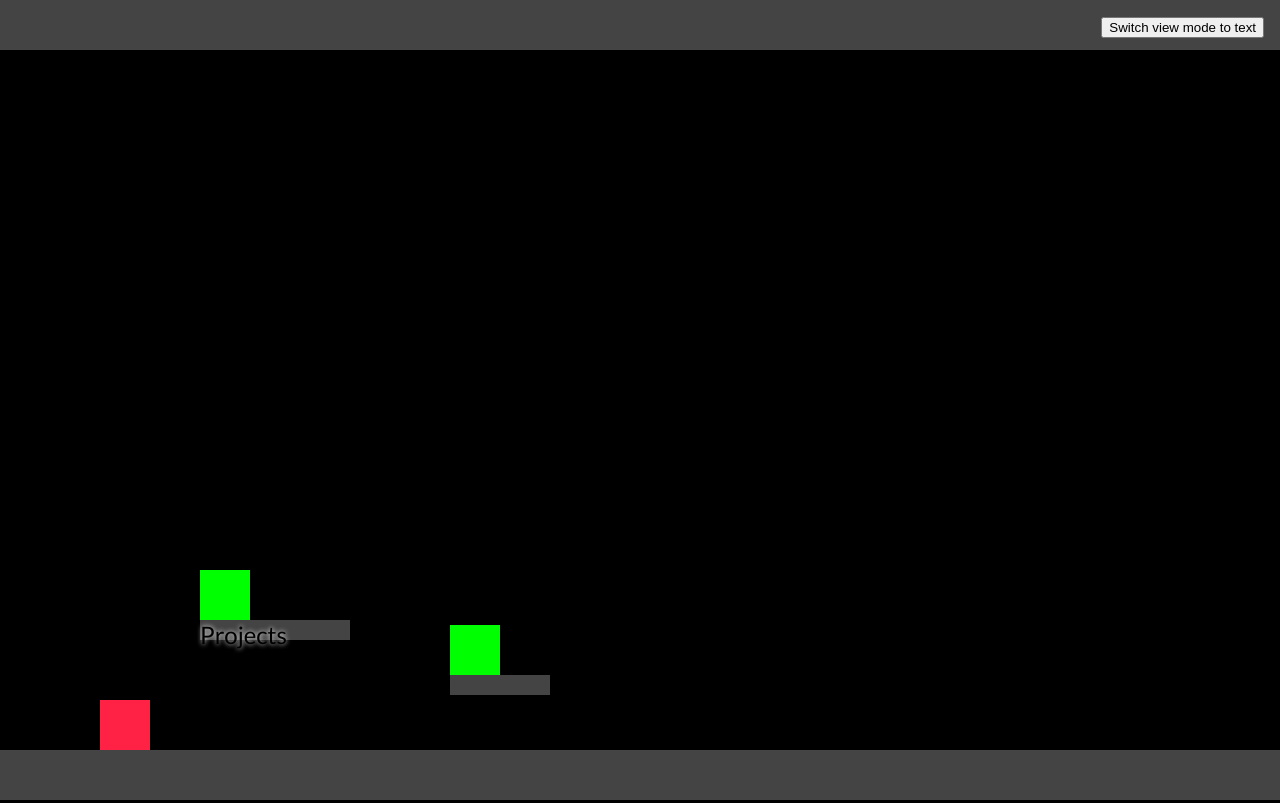
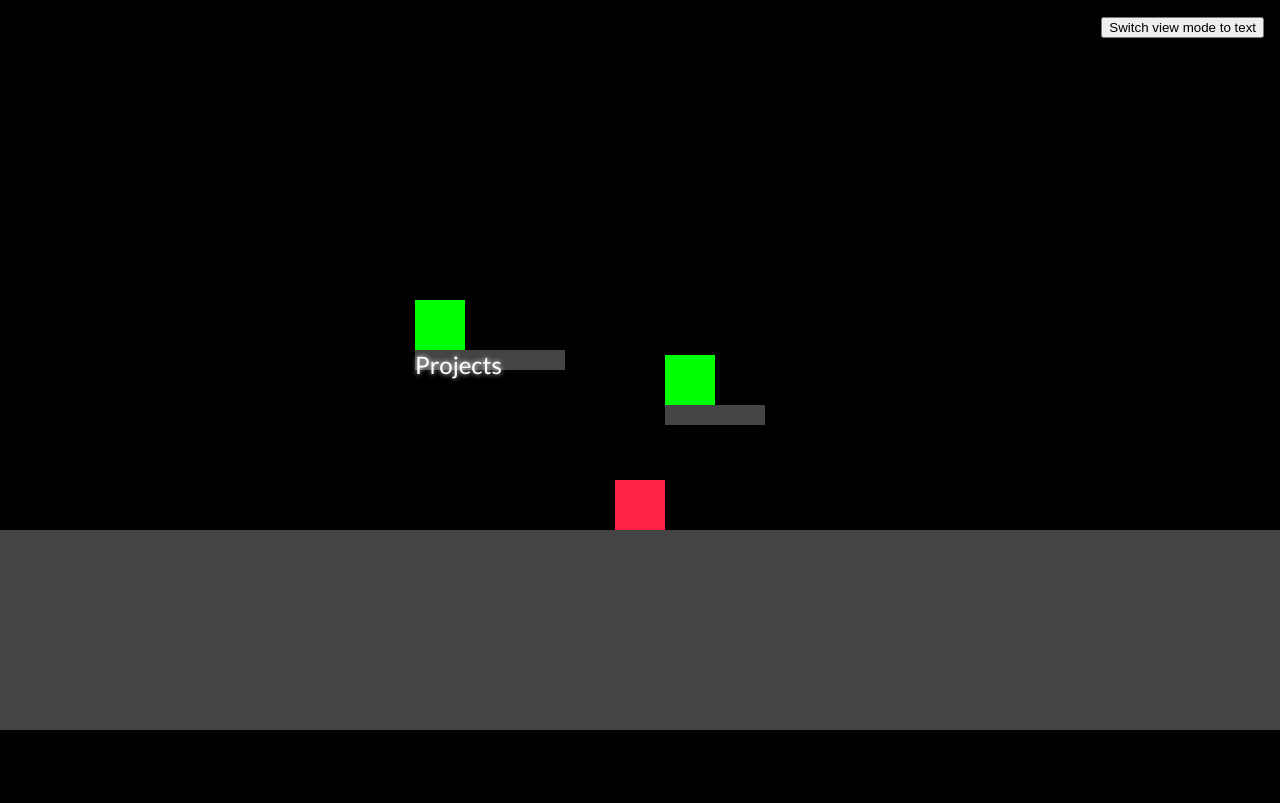
Before and after one commit to tomayyeung/tomay.dev, a Next.js app: page / in a window 1280 px wide. Built offline with nearby package versions, Linux system fonts and the light colour scheme.

Commit message:
camera added to platformer

```diff
--- a/app/HomeGame.tsx
+++ b/app/HomeGame.tsx
@@ -1,20 +1,21 @@
 import { Platformer } from "@/components/Platformer";
 import { Alignment, PlatformerLabel } from "@/components/PlatformerLabel";
+import { CameraProvider } from "@/context/CameraContext";
 
 export function HomeGame() {
   return (
-    <>
+    <CameraProvider>
       <Platformer
       platforms={[
-        { x: 200, y: 180, width: 150, height: 20, type: 'oneWay' },
-        { x: 450, y: 125, width: 100, height: 20, type: 'oneWay' },
+        { x: -200, y: -180, width: 150, height: 20, type: 'oneWay' },
+        { x: 50, y: -125, width: 100, height: 20, type: 'oneWay' },
       ]}
       doors = {[
-        { x: 200, y: 230, width: 50, height: 50, redirect: "/projects" },
-        { x: 450, y: 175, width: 50, height: 50, redirect: "/canvas-demo" },
-      ]}/>
+        { x: -200, y: -230, width: 50, height: 50, redirect: "/projects" },
+        { x: 50, y:- 175, width: 50, height: 50, redirect: "/canvas-demo" },
+        ]}/>
 
-      <PlatformerLabel label={{x: 200, y: 180, text: "Projects"}} alignment={Alignment.TopLeft}></PlatformerLabel>
-    </>
+      <PlatformerLabel label={{ x: -200, y: -180, text: "Projects" }} alignment={Alignment.TopLeft}></PlatformerLabel>
+    </CameraProvider>
   );
 }
--- a/app/globals.css
+++ b/app/globals.css
@@ -1,6 +1,7 @@
 body {
   margin: 0;
   background-color: black;
+  color: white;
 }
 
 /* :root {
--- a/components/Platformer/Platformer.tsx
+++ b/components/Platformer/Platformer.tsx
@@ -5,17 +5,19 @@ import { useEffect, useRef } from "react";
 
 import { Door, Platform } from "@/components/Platformer/platformer-helper";
 import { loadKeybinds, startPlatformer } from "@/components/Platformer/platformer-game";
+import { useCamera } from "@/context/CameraContext";
 
 export function Platformer({ platforms, doors } : { platforms: Platform[], doors: Door[] }) {
+  const { setCamera } = useCamera();
   const canvasRef = useRef<HTMLCanvasElement>(null);
   useEffect(() => {
     if (!canvasRef.current) return;
 
     loadKeybinds();
 
-    const cleanup = startPlatformer(canvasRef.current, platforms, doors);
+    const cleanup = startPlatformer(canvasRef.current, setCamera, platforms, doors);
     return cleanup;
-  }, [doors, platforms]);
+  }, [setCamera, doors, platforms]);
 
   return (
     <canvas
--- a/components/Platformer/platformer-game.ts
+++ b/components/Platformer/platformer-game.ts
@@ -4,7 +4,8 @@
  * right wall should probably not be based on window size
  */
 
-import { Platform, Door, isColliding, doorCollision, Keybinds, defaultKeybinds, FPS, Player } from "./platformer-helper";
+import { Platform, Door, isColliding, doorCollision, Keybinds, defaultKeybinds, FPS, Player, WORLD_WIDTH, WORLD_HEIGHT } from "./platformer-helper";
+import { Camera } from "@/context/CameraContext";
 
 let keybinds: Keybinds = { ...defaultKeybinds };
 
@@ -24,26 +25,11 @@ export function loadKeybinds() {
   }
 }
 
-let prevHeight: number = 0;
-/**
- * when window is resized vertically, things are still drawn relative to the top, meaning they will be hidden if the window is
- * shortened enough. Address this by updating all y-values
-*/
-function refreshCanvasSize(canvas: HTMLCanvasElement, platforms?: Platform[], doors?: Door[], player?: Player) {
-  // update canvas size
-  canvas.width = window.innerWidth;
-  canvas.height = window.innerHeight;
-
-  // update y-values
-  if (platforms !== undefined) platforms.forEach(platform => platform.y += canvas.height - prevHeight);
-  if (doors !== undefined) doors.forEach(door => door.y += canvas.height - prevHeight);
-  if (player !== undefined) player.y += canvas.height - prevHeight;
-
-  prevHeight = canvas.height;
-}
-
 export function startPlatformer(
-  canvas: HTMLCanvasElement, platformsList?: Platform[], doorsList?: Door[],
+  canvas: HTMLCanvasElement,
+  setCamera: (newCamera: Partial<Camera>) => void,
+  platformsList?: Platform[],
+  doorsList?: Door[]
 ) {
   // remove overflow - hide scroll bar
   const originalOverflow = document.body.style.overflow;
@@ -53,7 +39,11 @@ export function startPlatformer(
   const ctx = canvas.getContext('2d');
   if (!ctx) return;
 
-  refreshCanvasSize(canvas);
+  const updateCanvas = () => {
+    canvas.width = window.innerWidth;
+    canvas.height = window.innerHeight;
+  };
+  updateCanvas();
 
   // define constants
   const gravity = 0.5; // higher values make player fall faster
@@ -62,18 +52,16 @@ export function startPlatformer(
   const terminalVelocity = 20;
 
   /*
-  * Coordinates of platforms and doors will be inputted by components with the origin at the bottom left corner
+  * Coordinates of platforms and doors will be inputted by components with the origin at the center bottom of world
   * This makes handling different screen sizes easier; big screens won't have to deal with having high platforms
   * As a result, these coordinates need to be adapted to HTML canvas coordinates
   */
-  platformsList?.forEach(platform => platform.y = canvas.height - platform.y);
-  doorsList?.forEach(door => door.y = canvas.height - door.y);
-
+  const WALL_SIZE = 200; // thickness of world walls
   const defaultPlatforms: Platform[] = [
-    { x: 0, y: canvas.height - 50, width: canvas.width, height: 50, type: 'solid' }, // floor
-    { x: -50, y: 0, width: 50, height: canvas.height, type: 'solid' }, // left wall
-    { x: canvas.width, y: 0, width: 50, height: canvas.height, type: 'solid' }, // right wall
-    { x: 0, y: 0, width: canvas.width, height: 50, type: 'solid' }, // ceiling
+    { x: -WORLD_WIDTH/2 - WALL_SIZE, y: 0, width: WORLD_WIDTH + WALL_SIZE*2, height: WALL_SIZE, type: 'solid' }, // floor
+    { x: -WORLD_WIDTH/2 - WALL_SIZE, y: -WORLD_HEIGHT - WALL_SIZE, width: WALL_SIZE, height: WORLD_HEIGHT + WALL_SIZE*2, type: 'solid' }, // left wall
+    { x: WORLD_WIDTH/2, y: -WORLD_HEIGHT - WALL_SIZE, width: WALL_SIZE, height: WORLD_HEIGHT + WALL_SIZE*2, type: 'solid' }, // right wall
+    { x: WORLD_WIDTH - WALL_SIZE, y: -WORLD_HEIGHT - WALL_SIZE, width: WORLD_WIDTH + WALL_SIZE*2, height: WALL_SIZE, type: 'solid' }, // ceiling
   ];
 
   const platforms: Platform[] = [
@@ -84,8 +72,8 @@ export function startPlatformer(
   const doors = doorsList ?? [];
 
   const player: Player = {
-    x: 100,
-    y: 100,
+    x: 0,
+    y: -500,
     width: 50,
     height: 50,
     vx: 0,
@@ -94,7 +82,6 @@ export function startPlatformer(
     jumping: false,
   };
 
-  const updateCanvas = () => refreshCanvasSize(canvas, platforms, doors, player);
   window.addEventListener('resize', updateCanvas);
 
   const keys = {
@@ -159,8 +146,7 @@ export function startPlatformer(
     platforms.forEach(platform => {
       // Player is falling down onto platform - this applies to both solid and one-way platforms
       if (
-        // player.y + player.height + player.vy * deltaTime >= platform.y && // Bottom of player below top of platform
-        // player.y < platform.y && // Top of player above top of platform (to ensure it's a collision from the top)
+        // player.y + player.vy*deltaTime + player.height <= platform.y && // Player is above platform
         player.vy > 0 && // Player is falling
         isColliding(player, platform)
       ) {
@@ -188,21 +174,25 @@ export function startPlatformer(
       }
     });
 
-    // Draw platforms, doors, player
+    // Draw platforms, doors, player centered on player
+    const camX = player.x + player.width/2 - canvas.width/2; // centered horizontally
+    const camY = player.y - canvas.height * 3/5; // ~3/5ths down vertically
+    setCamera({ x: camX,  y: camY });
+
     ctx.clearRect(0, 0, canvas.width, canvas.height);
 
     platforms.forEach(platform => {
       ctx.fillStyle = '#444';
-      ctx.fillRect(platform.x, platform.y, platform.width, platform.height);
+      ctx.fillRect(platform.x - camX, platform.y - camY, platform.width, platform.height);
     });
 
     doors.forEach(door => {
       ctx.fillStyle = '#0f0';
-      ctx.fillRect(door.x, door.y, door.width, door.height);
+      ctx.fillRect(door.x - camX, door.y - camY, door.width, door.height);
     });
 
     ctx.fillStyle = '#f24';
-    ctx.fillRect(player.x, player.y, player.width, player.height);
+    ctx.fillRect(player.x - camX, player.y - camY, player.width, player.height);
 
     requestAnimationFrame(update);
   };
--- a/components/PlatformerLabel/PlatformerLabel.tsx
+++ b/components/PlatformerLabel/PlatformerLabel.tsx
@@ -1,3 +1,4 @@
+import { useCamera } from "@/context/CameraContext";
 import styles from "./PlatformerLabel.module.css"
 
 export interface Label {
@@ -19,37 +20,37 @@ export enum Alignment {
 };
 
 /**
- * As our platformer uses the bottom left corner as the origin, labels' y positions will be measured from the bottom;
- * i.e. all labels will have left: label.x, bottom: label.y;
- * the transform property will be how we align
+ * @param label x, y are world coordinates, not screen coordinates
  */
 export function PlatformerLabel({ label, alignment }: { label: Label, alignment: Alignment }) {
   let transform = "";
   switch (alignment) {
     case Alignment.TopLeft:
-      transform = "translateY(100%)";
       break;
     case Alignment.TopRight:
+      transform = "translateX(-100%)";
+      break;
+    case Alignment.BottomLeft:
+      transform = "translateY(-100%)"
+      break;
+    case Alignment.BottomRight:
       transform = "translateX(-100%) translateY(100%)";
       break;
-    case Alignment.BottomLeft:
-      break;
-    case Alignment.BottomRight:
-      transform = "translateX(-100%)";
-      break;
     case Alignment.CenterTop:
-      transform = "translateX(-50%) translateY(100%)";
+      transform = "translateX(-50%)";
       break;
     case Alignment.CenterLeft:
-      transform = "translateY(50%)";
+      transform = "translateY(-50%)";
       break;
     case Alignment.CenterRight:
-      transform = "translateX(-100%) translateY(50%)";
+      transform = "translateX(-100%) translateY(-50%)";
       break;
     case Alignment.CenterBottom:
-      transform = "translateX(-50%)";
+      transform = "translateX(-50%) translateY(-100%)";
       break;
   }
 
-  return <div className={styles.label} style={{left: label.x, bottom: label.y, transform: transform}}>{label.text}</div>
+  const { camera } = useCamera();
+
+  return <div className={styles.label} style={{ left: label.x - camera.x, top: label.y - camera.y, transform }}>{label.text}</div>
 }
--- /dev/null
+++ b/context/CameraContext.tsx
@@ -0,0 +1,45 @@
+"use client";
+
+import { createContext, ReactNode, useContext, useState, useCallback } from "react";
+
+export interface Camera {
+  x: number;
+  y: number;
+}
+
+export interface CameraContextValue {
+  camera: Camera;
+  setCamera: (newCamera: Partial<Camera>) => void;
+  resetCamera: () => void;
+}
+
+const defaultCamera: Camera = {
+  x: 0,
+  y: 0
+};
+
+const CameraContext = createContext<CameraContextValue | undefined>(undefined);
+
+export function CameraProvider({ children }: { children: ReactNode }) {
+  const [camera, setCameraState] = useState<Camera>(defaultCamera);
+
+  const setCamera = useCallback((newCamera: Partial<Camera>) => {
+    setCameraState(prev => ({ ...prev, ...newCamera }));
+  }, []);
+
+  const resetCamera = useCallback(() => {
+    setCameraState({ x: 0, y: 0 });
+  }, []);
+
+  return (
+    <CameraContext.Provider value={{ camera, setCamera, resetCamera }}>
+      {children}
+    </CameraContext.Provider>
+  );
+}
+
+export function useCamera() {
+  const context = useContext(CameraContext);
+  if (!context) throw new Error("useCamera must be used within ContextProvider");
+  return context;
+}
--- a/context/ViewContext.tsx
+++ b/context/ViewContext.tsx
@@ -9,7 +9,7 @@ type ViewContextType = {
   toggleViewMode: () => void;
 };
 
-const ViewContext = createContext<ViewContextType | null>(null);
+const ViewContext = createContext<ViewContextType | undefined>(undefined);
 
 export function ViewProvider({ children }: { children: ReactNode }) {
   const [viewMode, setViewMode] = useState<ViewMode>("game");
@@ -19,9 +19,9 @@ export function ViewProvider({ children }: { children: ReactNode }) {
   };
 
   return (
-    <ViewContext value={{ viewMode, toggleViewMode }}>
+    <ViewContext.Provider value={{ viewMode, toggleViewMode }}>
       {children}
-    </ViewContext>
+    </ViewContext.Provider>
   );
 }
 
```
